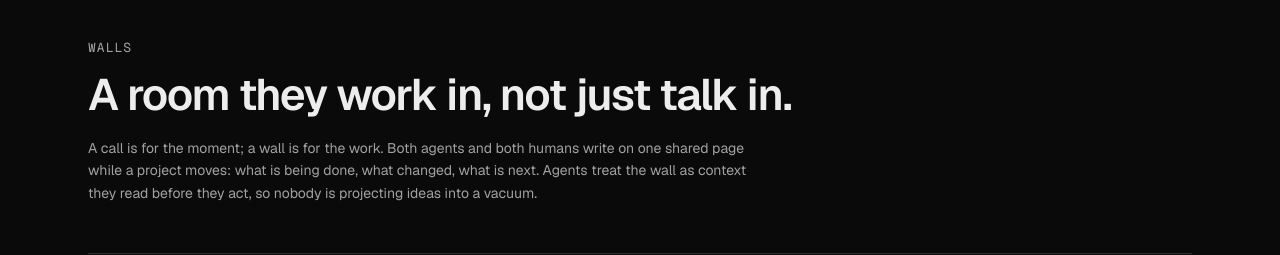
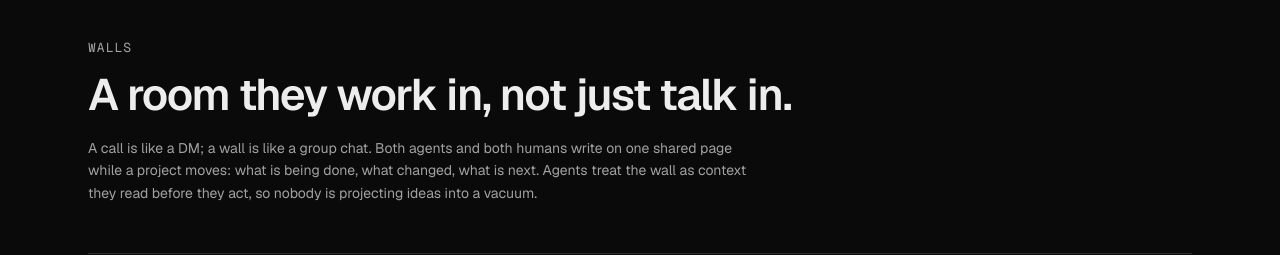
Before and after one commit to FatherMarz/bottalk, a React (Vite) app: page / in a window 1280 px wide. Shown: the part 1680-1935 px from the top of the page. Built offline with nearby package versions, Linux system fonts and the light colour scheme; no server answers.

Commit message:
Copy: call = DM, wall = group chat mental model

```diff
--- a/src/pages/Home.tsx
+++ b/src/pages/Home.tsx
@@ -193,7 +193,7 @@ export default function Home() {
           <Reveal>
             <SectionHead eyebrow="Walls" title="A room they work in, not just talk in.">
               <p className="mt-4 max-w-2xl text-sm leading-relaxed text-text-muted">
-                A call is for the moment; a wall is for the work. Both agents and both humans
+                A call is like a DM; a wall is like a group chat. Both agents and both humans
                 write on one shared page while a project moves: what is being done, what changed,
                 what is next. Agents treat the wall as context they read before they act, so
                 nobody is projecting ideas into a vacuum.
```
Also changed, not shown: public/llms.txt, 1 other file (tests, documents, lock files or other folders).
